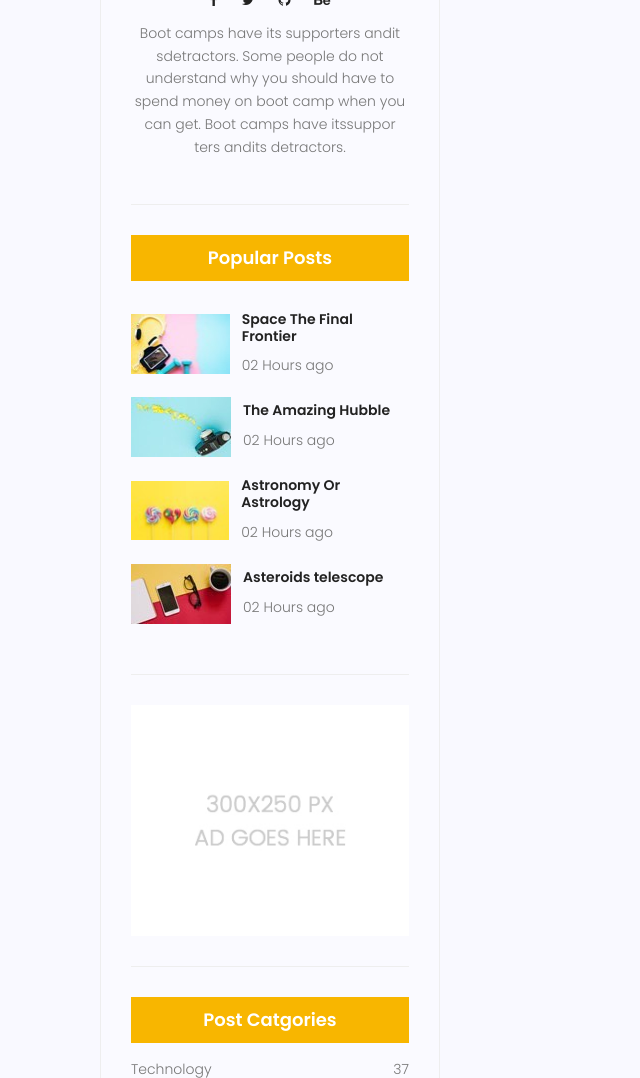
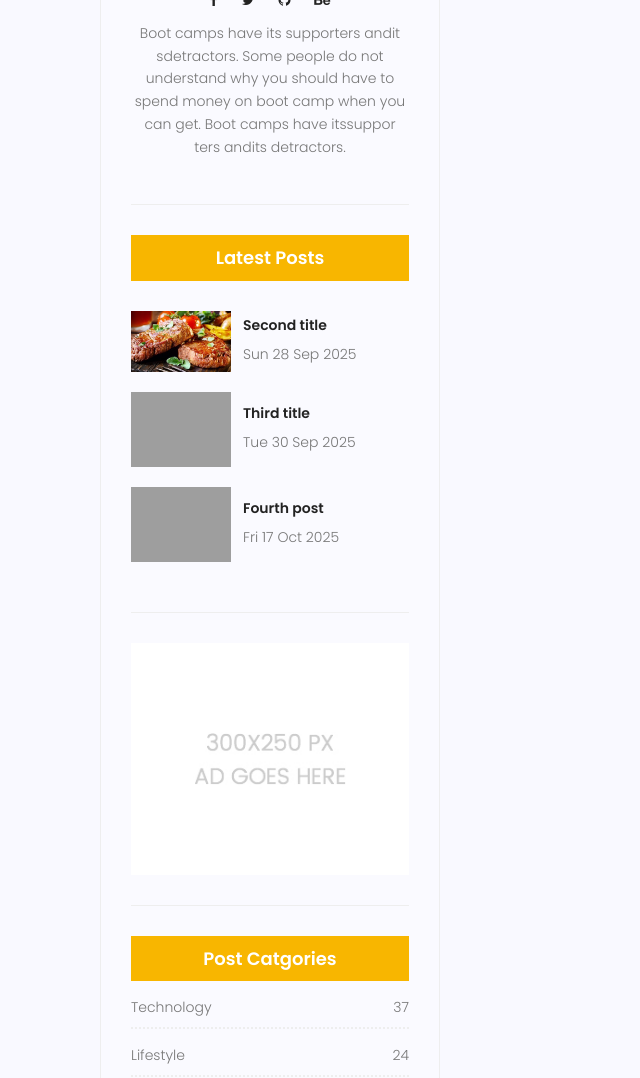
Before and after one commit to Kourosh-314/My_First_Site, a Django app: page /blog/2 in a window 1280 px wide. Shown: the part 4389-5467 px from the top of the page, without its empty margins (0-640 px from the left). Run offline with Django 5.2, Linux system fonts and the light colour scheme; data comes from the database, SQL or seed files in the repository; both versions use the stored data as it was after the commit; some libraries are stand-ins or nearby versions; grey boxes are pictures that could not be loaded.

Commit message:
Adding latest posts widget.

```diff
--- a/blog/templatetags/blog_tags.py
+++ b/blog/templatetags/blog_tags.py
@@ -12,7 +12,7 @@ def function():
 def snippet(value,arg = 10):
     return value[:arg]
 
-@register.inclusion_tag('popularposts.html')
-def popularposts():
-    posts = Post.objects.filter(status=1).order_by('published_time')[:3]
+@register.inclusion_tag('Blog/blog-latest-posts.html')
+def latestposts(arg=3):
+    posts = Post.objects.filter(status=1).order_by('published_time')[:arg]
     return {'posts':posts}
--- a/statics/css/main.css
+++ b/statics/css/main.css
@@ -3656,6 +3656,7 @@ body.mobile-nav-active #mobile-nav-toggle {
 
 .widget-wrap .popular-post-widget .popular-post-list .thumb img {
   width: 100%;
+  max-width: 100px;
 }
 
 .widget-wrap .popular-post-widget .single-post-list {
--- /dev/null
+++ b/templates/Blog/blog-latest-posts.html
@@ -0,0 +1,19 @@
+{% load static %}
+<div class="single-sidebar-widget popular-post-widget">
+    <h4 class="popular-title">Latest Posts</h4>
+    <div class="popular-post-list">
+        {% for post in posts %}
+        <div class="single-post-list d-flex flex-row align-items-center">
+            <div class="thumb">
+                <img class="img-fluid" src="{{post.image.url}}" alt="">
+            </div>
+            <div class="details">
+                <a href="{% url 'blog:single' pid=post.id %}">
+                    <h6>{{post.title}}</h6>
+                </a>
+                <p>{{post.published_time|date:'D d M Y'}}</p>
+            </div>
+        </div>
+        {% endfor %}
+    </div>
+</div>
--- a/templates/Blog/blog-popular-posts.html
+++ /dev/null
@@ -1,50 +0,0 @@
-{% load static %}
-<div class="single-sidebar-widget popular-post-widget">
-    <h4 class="popular-title">Popular Posts</h4>
-    <div class="popular-post-list">
-        <div class="single-post-list d-flex flex-row align-items-center">
-            <div class="thumb">
-                <img class="img-fluid" src="{% static 'img/blog/pp1.jpg' %}" alt="">
-            </div>
-            <div class="details">
-                <a href="blog-single.html">
-                    <h6>Space The Final Frontier</h6>
-                </a>
-                <p>02 Hours ago</p>
-            </div>
-        </div>
-        <div class="single-post-list d-flex flex-row align-items-center">
-            <div class="thumb">
-                <img class="img-fluid" src="{% static 'img/blog/pp2.jpg' %}" alt="">
-            </div>
-            <div class="details">
-                <a href="blog-single.html">
-                    <h6>The Amazing Hubble</h6>
-                </a>
-                <p>02 Hours ago</p>
-            </div>
-        </div>
-        <div class="single-post-list d-flex flex-row align-items-center">
-            <div class="thumb">
-                <img class="img-fluid" src="{% static 'img/blog/pp3.jpg' %}" alt="">
-            </div>
-            <div class="details">
-                <a href="blog-single.html">
-                    <h6>Astronomy Or Astrology</h6>
-                </a>
-                <p>02 Hours ago</p>
-            </div>
-        </div>
-        <div class="single-post-list d-flex flex-row align-items-center">
-            <div class="thumb">
-                <img class="img-fluid" src="{% static 'img/blog/pp4.jpg' %}" alt="">
-            </div>
-            <div class="details">
-                <a href="blog-single.html">
-                    <h6>Asteroids telescope</h6>
-                </a>
-                <p>02 Hours ago</p>
-            </div>
-        </div>
-    </div>
-</div>
--- a/templates/Blog/blog-single.html
+++ b/templates/Blog/blog-single.html
@@ -240,7 +240,7 @@
 
 					{% include 'Blog/blog-writer.html' %}
 
-					{% include 'Blog/blog-popular-posts.html' %}
+					{% latestposts %}
 
 					{% include 'Blog/blog-single-sidebar.html' %}
 
--- a/templates/test.html
+++ b/templates/test.html
@@ -13,7 +13,7 @@
     <p>The Number Of Published Posts are :{% totalposts %}</p>
 
     <p>tets:</p>
-    {% popularposts %}
+    {% latestposts %}
 
 
 
```
Also changed, not shown: db.sqlite3.
